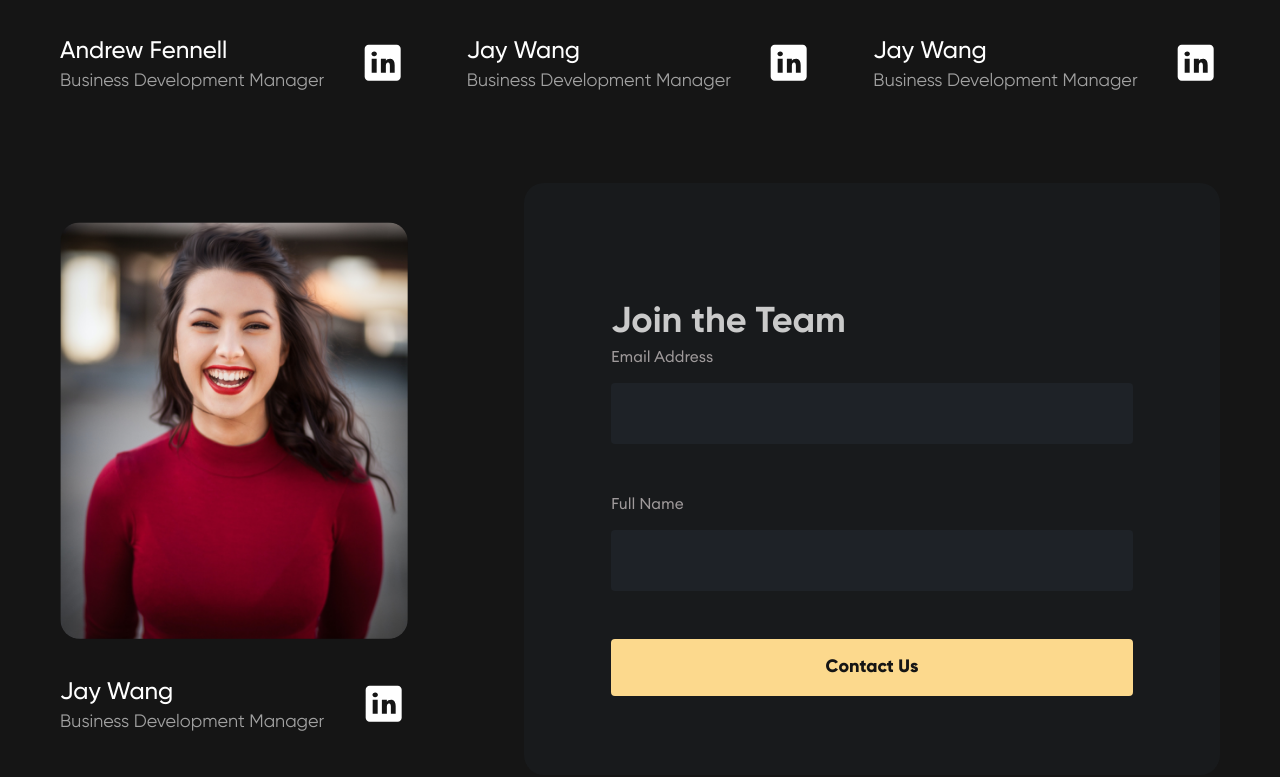
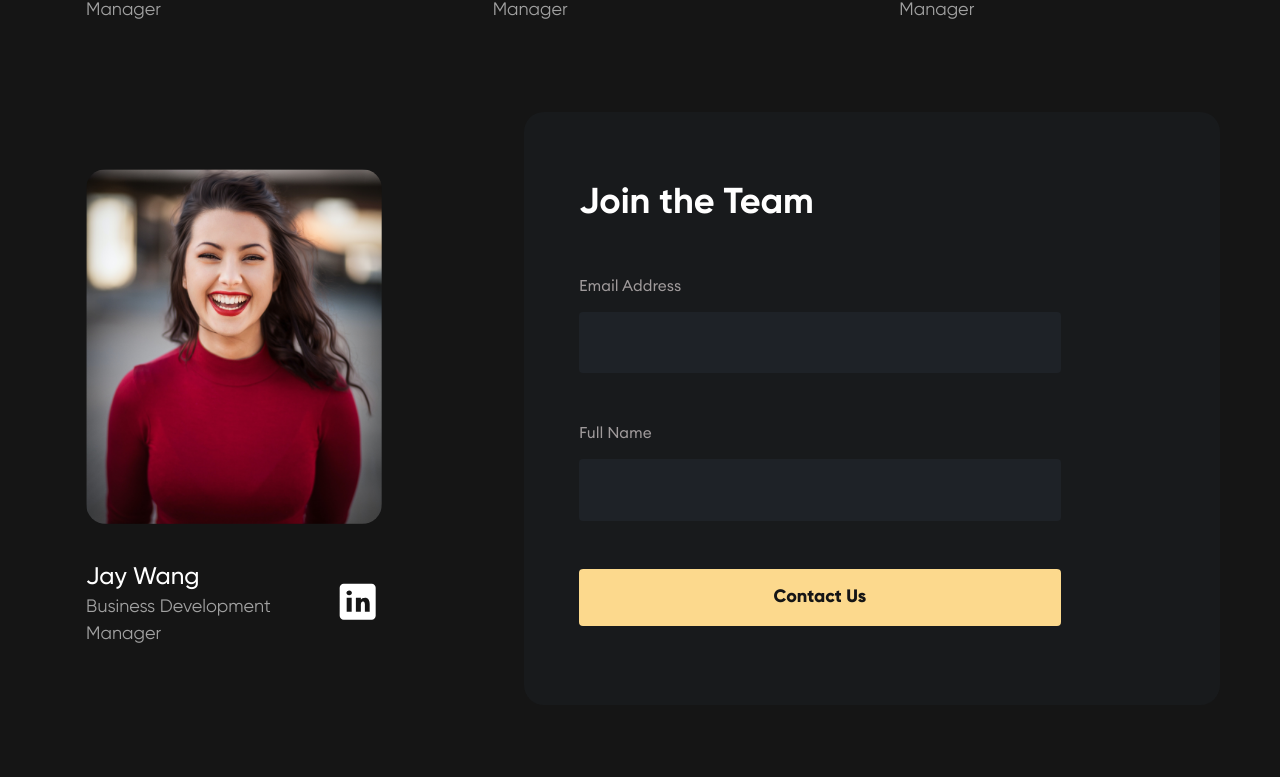
Before and after one commit to KvNGCzA/Official-Website, a React (Create React App) app: page /teams in a window 1280 px wide. Shown: the part 1463-2240 px from the top of the page. Built offline with nearby package versions, Linux system fonts and the light colour scheme; a web font is replaced by a local one.

Commit message:
chore: adjustments to team page

```diff
--- a/src/components/Profile.tsx
+++ b/src/components/Profile.tsx
@@ -13,7 +13,8 @@ interface Props {
 }
 
 const Wrapper = styled.div`
-  width: 100%;
+  width: 85%;
+  margin: auto;
 `;
 
 const Avatar = styled.img`
@@ -25,7 +26,6 @@ function Profile({ name, position, linkedIn, avatar }: Props): ReactElement {
   return (
     <Wrapper>
       <Avatar src={avatar} />
-
       <Spacing marginTop="32px">
         <Flex justifyContent="space-between">
           <div>
--- a/src/pages/Teams.tsx
+++ b/src/pages/Teams.tsx
@@ -30,7 +30,7 @@ function Teams(props: Props): ReactElement {
   return (
     <div>
       <Spacing paddingTop="120px" paddingBottom="160px" paddingHorizontal="60px" paddingHorizontalSm="20px">
-        <Flex itemsFlex={0.55} itemsFlexLg={0.8} itemsFlexSm={1}>
+        <Flex itemsFlex={0.6} itemsFlexLg={1} >
           <div>
             <Text fontWeight={800} fontSize={48} color="#fff" textAlign="center">
               Meet the People Building Deftify
@@ -83,17 +83,21 @@ function Teams(props: Props): ReactElement {
         </ProfileGrid>
 
         <Spacing marginTop="88px">
-          <Flex justifyContent="space-between" alignItems="stretch">
+          <Flex flexDirectionMd="column-reverse" justifyContent="space-between" alignItems="stretch">
             <Flex flex={0.3} flexLg={0.45} flexSm={1}>
+              <Spacing fullWidth marginTopMd="50px">
                 <Profile
                   name="Jay Wang"
                   position="Business Development Manager"
                   linkedIn="https://www.linkedin.com/feed/"
                   avatar="./images/profile/2.png"
                 />
+              </Spacing>
             </Flex>
             <Flex
-              itemsFlex={0.75}
+              itemsFlex={0.85}
+              itemsFlexLg={1}
+              justifyContent="flex-start"
               background="#181A1C"
               style={{ borderRadius: 20 }}
               flex={0.6}
@@ -101,8 +105,14 @@ function Teams(props: Props): ReactElement {
               flexSm={1}
             >
               <form>
-                <Spacing fullWidth paddingTop="68px" paddingBottom="79px">
-                  <Text fontWeight={700} fontSize={36} mt="48px">
+                <Spacing
+                  fullWidth
+                  paddingTop="68px"
+                  paddingBottom="79px"
+                  paddingHorizontal="55px"
+                  paddingHorizontalLg="35px"
+                >
+                  <Text fontWeight={700} fontSize={36} mb="48px" color="#fff">
                     Join the Team
                   </Text>
 
```
Lines whose indentation alone changed are shown as unchanged.
